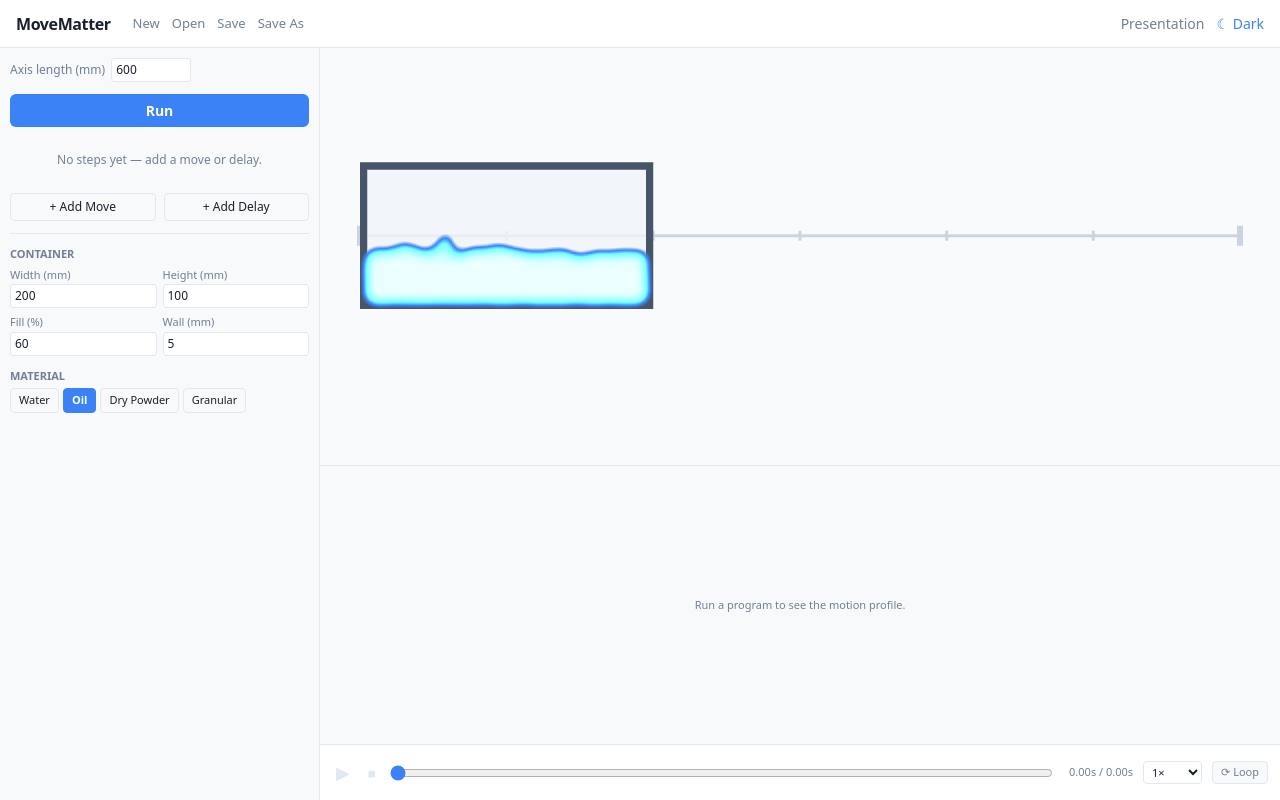
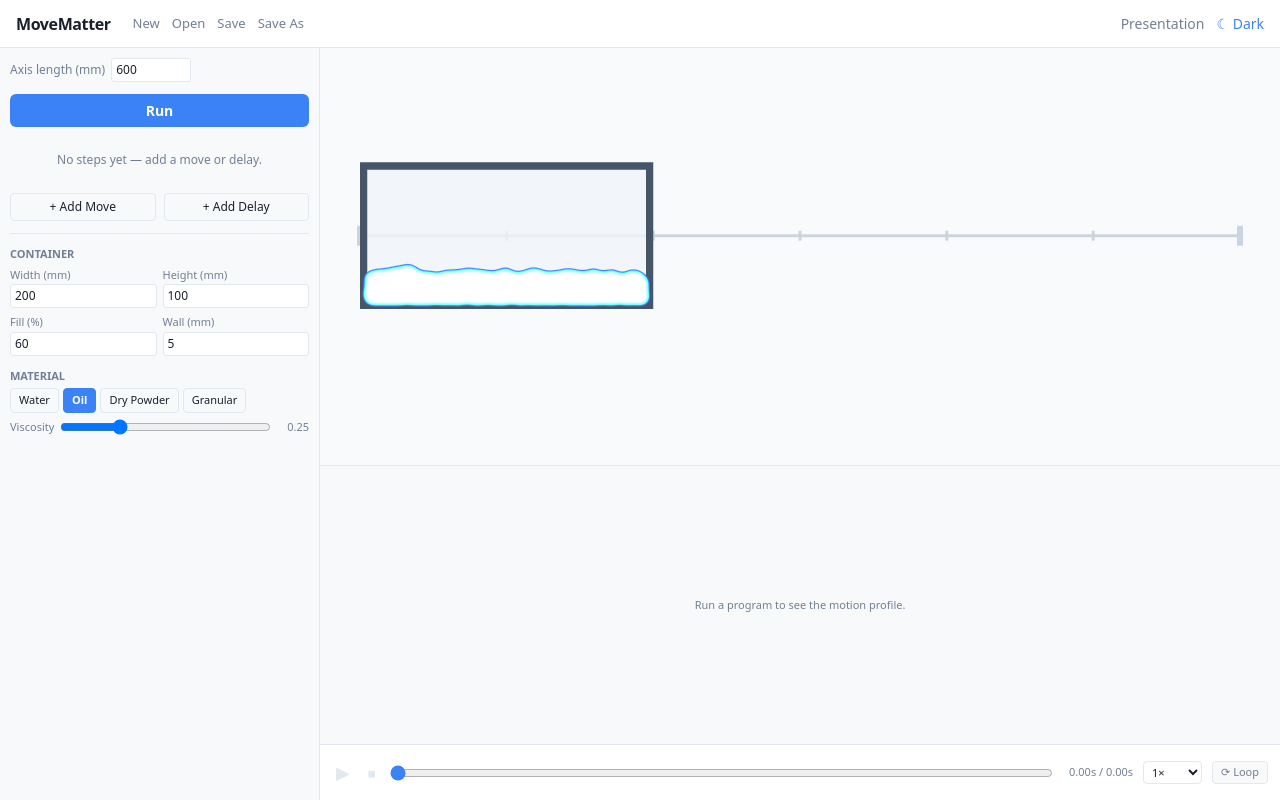
Before and after one commit to NickCason/MoveMatter, a React (Vite) app: page / in a window 1280 px wide. Both pictures are taken after a click on the button "Oil". Built offline with nearby package versions, Linux system fonts and the light colour scheme.

Commit message:
feat: water/oil physics overhaul — gravity 4000, substeps, retuned presets, tighter metaball, oil viscosity slider

```diff
--- a/src/components/MaterialSelector.tsx
+++ b/src/components/MaterialSelector.tsx
@@ -38,6 +38,28 @@ export function MaterialSelector() {
           </button>
         ))}
       </div>
+      {material.preset === 'oil' && (
+        <label style={{
+          display: 'flex', alignItems: 'center', gap: 6,
+          fontSize: 11, color: 'var(--color-text-muted)', marginTop: 2,
+        }}>
+          Viscosity
+          <input
+            type="range"
+            min={0.05}
+            max={0.80}
+            step={0.01}
+            value={material.params.viscosity}
+            onChange={(e) =>
+              setMaterial({ preset: 'oil', params: { ...material.params, viscosity: parseFloat(e.target.value) } })
+            }
+            style={{ flex: 1 }}
+          />
+          <span style={{ fontSize: 11, minWidth: 32, textAlign: 'right' }}>
+            {material.params.viscosity.toFixed(2)}
+          </span>
+        </label>
+      )}
     </div>
   )
 }
--- a/src/components/SimViewport.tsx
+++ b/src/components/SimViewport.tsx
@@ -39,13 +39,13 @@ export function SimViewport() {
       const particleG = new Graphics()
       app.stage.addChild(trackG, containerG, particleG)
 
-      blurFilter = new BlurFilter({ strength: 5, quality: 2 })
+      blurFilter = new BlurFilter({ strength: 3, quality: 3 })
       thresholdFilter = new ColorMatrixFilter()
       thresholdFilter.matrix = [
         1, 0, 0, 0, 0,
         0, 1, 0, 0, 0,
         0, 0, 1, 0, 0,
-        0, 0, 0, 6, -2,
+        0, 0, 0, 10, -4,
       ]
 
       let prevMaterialPreset: string | null = null
--- a/src/sim/materialPresets.ts
+++ b/src/sim/materialPresets.ts
@@ -2,19 +2,19 @@ import type { PBDParams } from '../types'
 
 export const MATERIAL_PRESETS: Record<string, PBDParams> = {
   water: {
-    restDensity: 0.022,
-    pressureStiffness: 200000,
-    viscosity: 0.01,
-    restitution: 0.05,
+    restDensity: 0.040,
+    pressureStiffness: 900_000,
+    viscosity: 0.005,
+    restitution: 0.10,
     friction: 0.02,
     particleRadius: 3,
   },
   oil: {
-    restDensity: 0.022,
-    pressureStiffness: 150000,
-    viscosity: 0.12,
-    restitution: 0.03,
-    friction: 0.05,
+    restDensity: 0.040,
+    pressureStiffness: 800_000,
+    viscosity: 0.25,
+    restitution: 0.05,
+    friction: 0.04,
     particleRadius: 3,
   },
   'dry-powder': {
--- a/src/sim/pbdSolver.ts
+++ b/src/sim/pbdSolver.ts
@@ -58,7 +58,7 @@ export function initParticles(
 
 // ─── Simulation step ──────────────────────────────────────────────────────────
 
-const GRAVITY_MM_S2 = 100   // mm/s² — reduced for stable SPH simulation
+const GRAVITY_MM_S2 = 4000  // mm/s² — elevated for visible slosh
 const PARTICLE_MASS = 1.0   // normalized
 
 export interface StepInput {
@@ -188,3 +188,17 @@ export function pbdStep(input: StepInput): Float32Array {
 
   return out
 }
+
+// ─── Substep helper ───────────────────────────────────────────────────────────
+// Runs SUBSTEPS sub-steps at dt/SUBSTEPS for stability at higher gravity.
+
+export const SUBSTEPS = 3
+
+export function pbdStepMulti(input: StepInput): Float32Array {
+  const subDt = input.dt / SUBSTEPS
+  let particles = input.particles
+  for (let i = 0; i < SUBSTEPS; i++) {
+    particles = pbdStep({ ...input, particles, dt: subDt })
+  }
+  return particles
+}
--- a/src/sim/simLoop.ts
+++ b/src/sim/simLoop.ts
@@ -1,5 +1,5 @@
 import { buildProgram } from './motionInterpolator'
-import { initParticles, pbdStep, STRIDE } from './pbdSolver'
+import { initParticles, pbdStepMulti, STRIDE } from './pbdSolver'
 import type { AppStore } from '../store'
 import type { StoreApi } from 'zustand'
 import type { MaterialConfig, ContainerConfig } from '../types'
@@ -55,7 +55,7 @@ export function runSettlingPass(store: StoreApi<AppStore>): void {
   const { container, material } = store.getState()
   let particles = initParticles(container, material.params)
   for (let i = 0; i < SETTLING_TICKS; i++) {
-    particles = pbdStep({ particles, container, params: material.params, dt: SETTLE_DT, containerAccelX: 0 })
+    particles = pbdStepMulti({ particles, container, params: material.params, dt: SETTLE_DT, containerAccelX: 0 })
   }
   particleStateRef.particles = particles
   particleStateRef.containerPositionMm = 0
@@ -106,7 +106,7 @@ export async function computeFrameBuffer(store: StoreApi<AppStore>): Promise<voi
     const timeS = i * DT
     const { pos, vel, accel } = compiled.eval(timeS)
 
-    particles = pbdStep({
+    particles = pbdStepMulti({
       particles,
       container: state.container,
       params: state.material.params,
```
